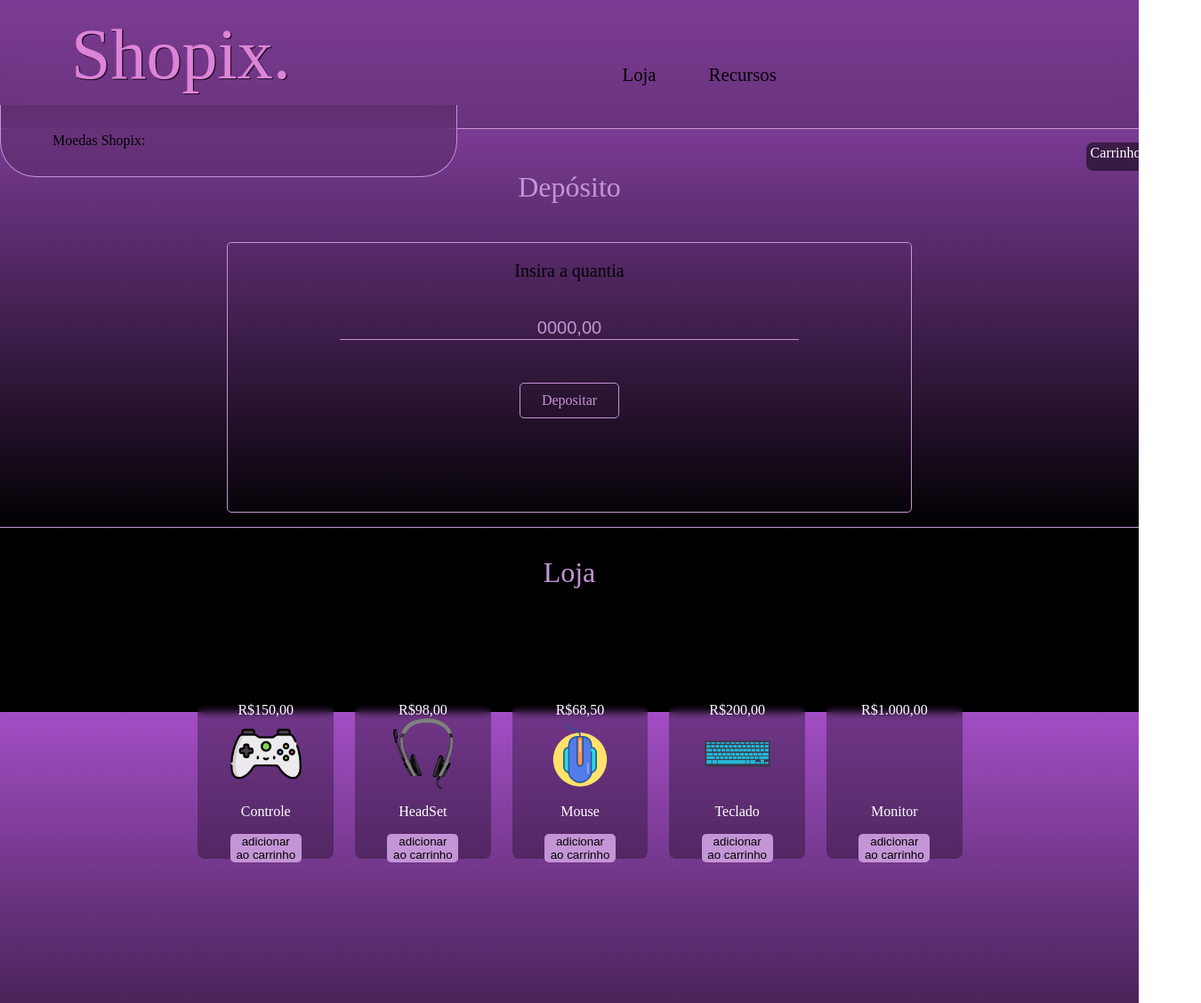
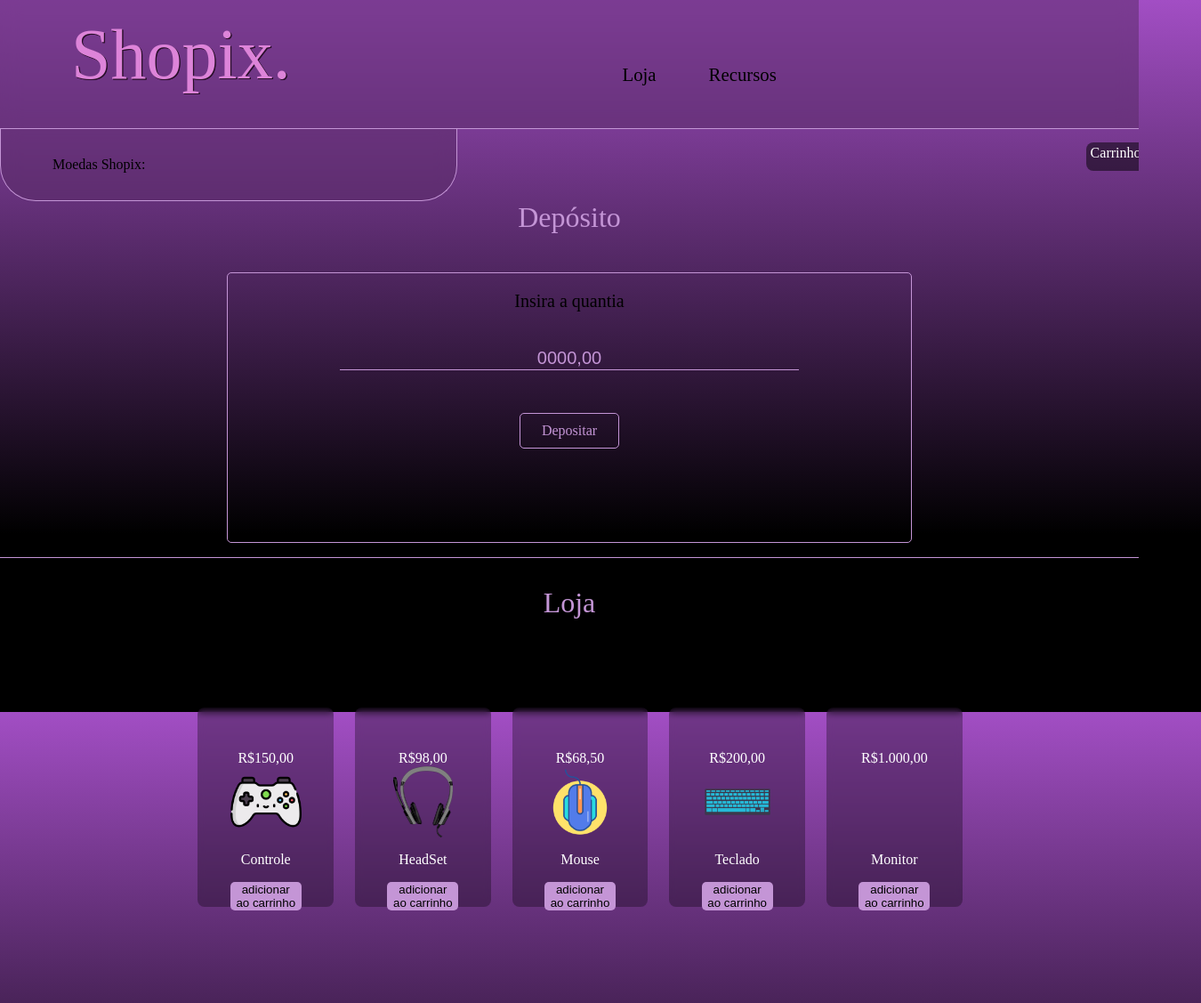
Before and after one commit to tmazleo/Shopix, a plain HTML site: page index.html in a window 1280 px wide. Shown: the top 1127 px of the page at 89% size, 1350 px wide, since content can reach past the window. Drawn offline with Linux system fonts and the light colour scheme; a web font is replaced by a local one.

Commit message:
Update shopix.css
ajuste de tela

```diff
--- a/shopix.css
+++ b/shopix.css
@@ -217,8 +217,6 @@ li {
         height: 18vh;
         border-bottom: 1px solid #c495d6;
         display: flex;
-        position: fixed;
-        z-index: 10;
         backdrop-filter: blur(10px);
         background: rgba(88, 44, 102, 0.514);
 
@@ -276,11 +274,9 @@ li {
         width: 40vw;
         height: 10vh;
         font-size: 1em;
-        position: fixed;
-        margin-top: 7.4em;
         backdrop-filter: blur(10px);
         background:  rgba(88, 44, 102, 0.514);
-        z-index: 10;
+
 
     }
         .moedasTela p {
@@ -305,7 +301,6 @@ li {
         flex-direction: column;
         align-items: center;
         border-bottom: 1px solid #c495d6;
-        padding-top: 12em;
     }
 
         h2 {
@@ -417,7 +412,7 @@ li {
 
     .loja {
         width: 70vw;
-        height: 50vh;
+        height: 60vh;
         margin: 2em auto;
         display: flex;
         flex-direction: column;
@@ -427,7 +422,7 @@ li {
     }
     .prod {
         width: 69vw;
-        height: 40vh;
+        height: 45vh;
         overflow: auto;
         display: flex;
         flex-direction: row;
```
